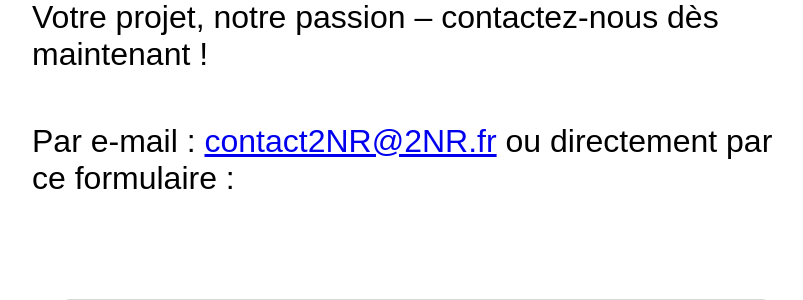
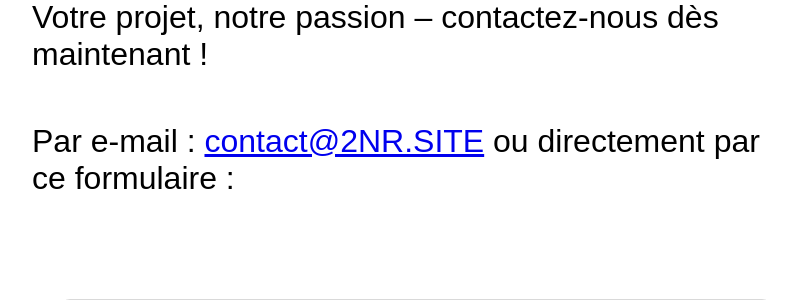
Before and after one commit to noam120606/2nr-portfolio, a Node server app: page /contact in a window 1280 px wide. Shown: the part 804-1104 px from the top of the page, without its empty margins (224-1027 px from the left). Run offline with Node 20, Linux system fonts and the light colour scheme.

Commit message:
update mail

```diff
--- a/views/contact.ejs
+++ b/views/contact.ejs
@@ -8,7 +8,7 @@
             <div class="paragraph">
                 <p>N’hésitez pas à nous contacter pour donner vie à votre site web !</p>
                 <p>Ensemble, créons une vitrine digitale qui vous ressemble et qui répond parfaitement à vos attentes. Votre projet, notre passion – contactez-nous dès maintenant !</p>
-                <p>Par e-mail : <a href="mailto:contact2NR@2NR.fr">contact2NR@2NR.fr</a> ou directement par ce formulaire :</p>
+                <p>Par e-mail : <a href="mailto:contact@2NR.SITE">contact@2NR.SITE</a> ou directement par ce formulaire :</p>
             </div>
             <form method="post" action="/message">
                 <div class="form">
```
